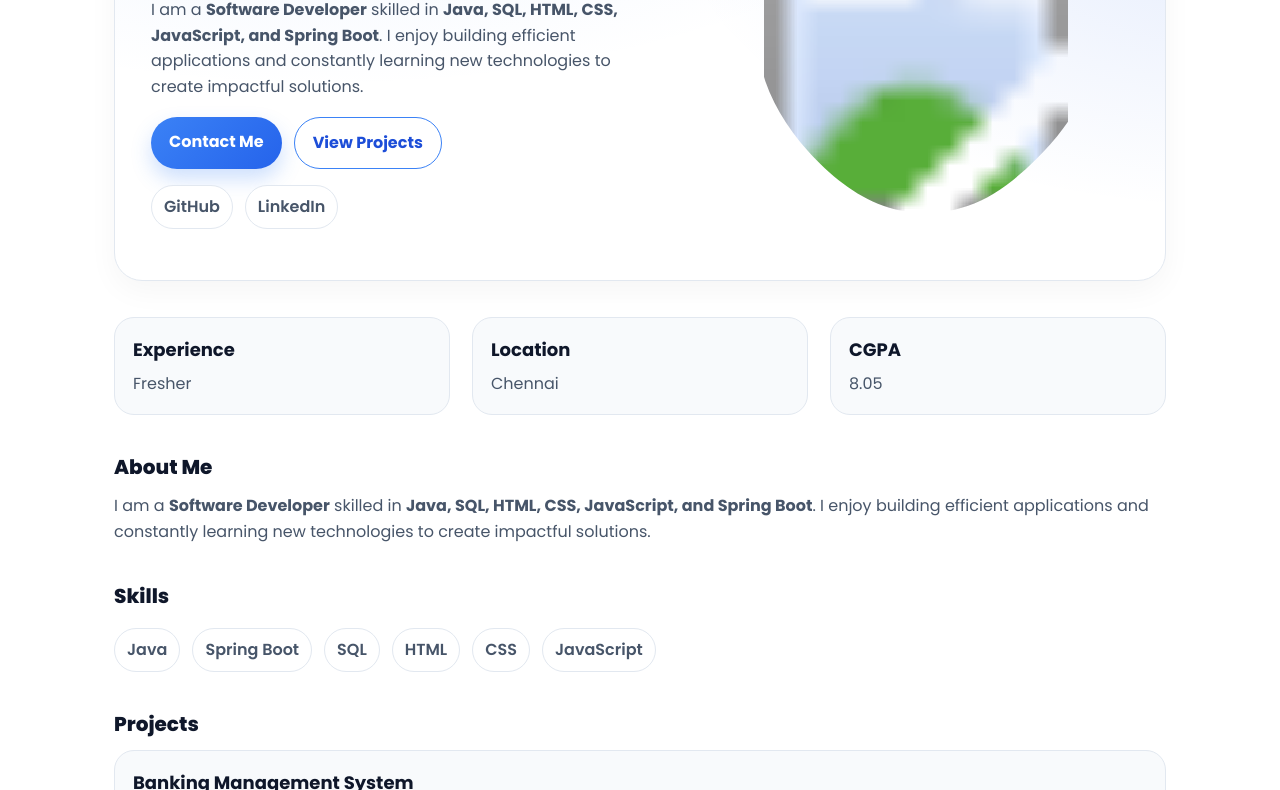
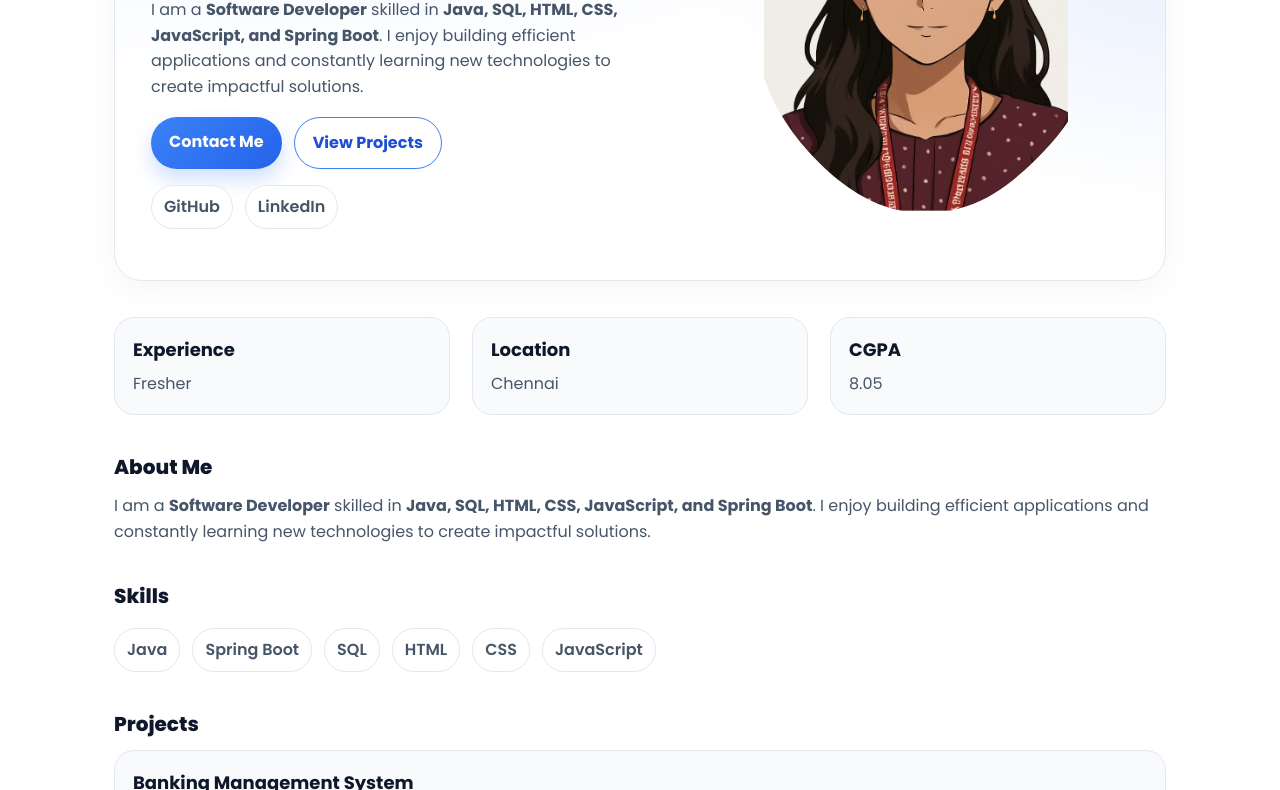
Before and after one commit to Shobana098/portfolio, a plain HTML site: page index.html in a window 1280 px wide. Shown: the part 270-1060 px from the top of the page. Drawn offline with Linux system fonts and the light colour scheme.

Commit message:
Update index.html

```diff
--- a/index.html
+++ b/index.html
@@ -46,7 +46,7 @@
                 <path d="M419,34.7c41.7,15.1,81.9,38.1,111.4,72.1c29.5,34,48.2,79,54.2,126.1c6,47.1-0.7,96.4-18.2,138.5c-17.5,42-46,76.9-77.6,108.2c-31.6,31.3-66.4,58.9-107.6,73.1c-41.2,14.3-88.8,15.2-133-0.6c-44.2-15.8-85-48.3-118.8-86.3c-33.8-38-60.6-81.5-72.8-128.6C44.5,290,41.8,242.6,54.8,200.1c13-42.5,41.8-78.9,76.2-105.4c34.4-26.5,74.5-43.1,117-54.2C290.5,29.4,331.3,19.6,371.7,24.9C392,27.6,405.4,29.6,419,34.7z"/>
               </clipPath>
             </defs>
-            <image href="img/avatar.jpg" x="60" y="40" width="480" height="520" preserveAspectRatio="xMidYMid slice" clip-path="url(#clip)"/>
+            <image href="avatar.jpg" x="60" y="40" width="480" height="520" preserveAspectRatio="xMidYMid slice" clip-path="url(#clip)"/>
           </svg>
         </div>
       </div>
```
